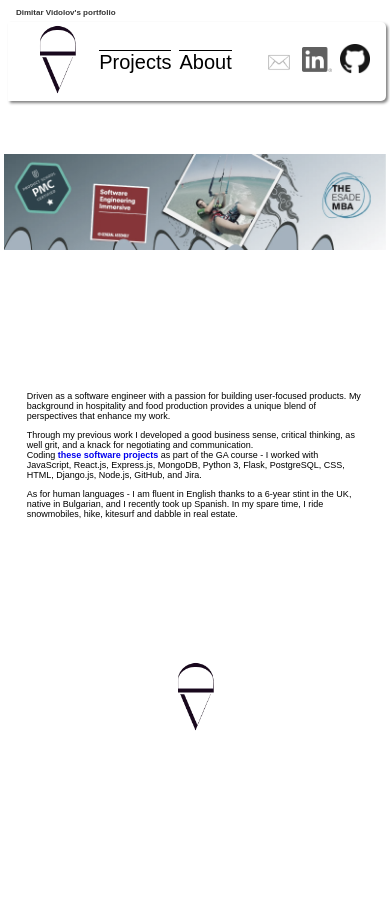
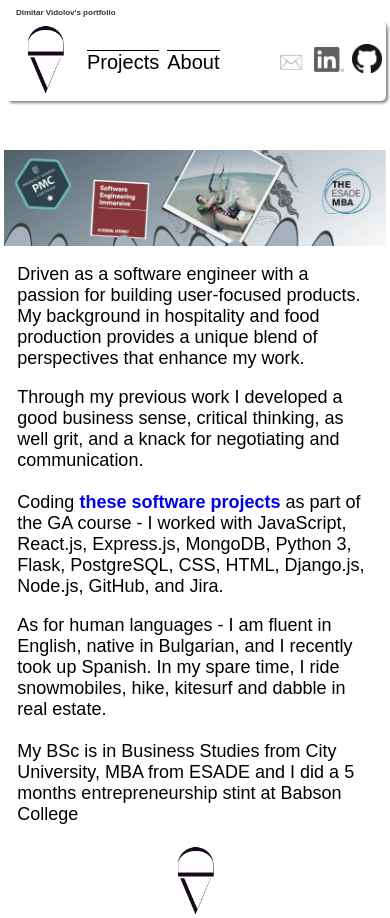
Before and after one commit to Dumblevor/portfolio, a React (Create React App) app: page /about in a window 390 px wide. Before the commit the page ends 874 px from the top, so only its background shows below. Built offline with nearby package versions, Linux system fonts and the light colour scheme.

Commit message:
polishing

```diff
--- a/public/index.html
+++ b/public/index.html
@@ -13,7 +13,7 @@
 
     <meta property="og:image" content="./screen-social.png"/>
 
-    <link rel="apple-touch-icon" href="%PUBLIC_URL%/favicon.ico" />
+    <link rel="apple-touch-icon" href="%PUBLIC_URL%/favicon1.webp" />
     <link rel="manifest" href="%PUBLIC_URL%/manifest.json" />
     <title className="title">Dimitar Vidolov portfolio</title>
 
--- a/src/Components/About.css
+++ b/src/Components/About.css
@@ -6,20 +6,31 @@
   flex-direction: column;
   justify-content: space-evenly;
   align-items: center;
-  height: 100vh;
+  height: 90vh;
 }
+
+
 
 .textwrapper {
   width: 50%;
 }
 
 .navHashLink {
-text-decoration: none;
-font-weight: bold;
+  text-decoration: none;
+  font-weight: bold;
 }
 
 @media only screen and (max-width: 1200px) {
   .textwrapper {
-    width: 90%;
+    width: 95%;
   }
+
+  .aboutwrapper > .coverart {
+    margin-top: 8em;
+  }
+
+  .textwrapper>p {
+    font-size: 18px;
+  }
+
 }
--- a/src/Components/About.js
+++ b/src/Components/About.js
@@ -9,6 +9,7 @@ export default function About() {
 
   return (
     <div className="aboutwrapper">
+      <span/>
       <img className="coverart" alt="coverart" src={coverArt} />
 
       <div className="textwrapper">
@@ -16,11 +17,14 @@ export default function About() {
           My background in hospitality and food production provides a unique blend
           of perspectives that enhance my work.</p>
         <p>Through my previous work I developed a good business sense, critical thinking, as well grit, and a knack for negotiating and communication.
+          <br />
           <br /> Coding <NavHashLink className="navHashLink" to="/#section2">
              these software projects</NavHashLink> as part of the GA course - I worked with JavaScript, React.js, Express.js, MongoDB, Python 3, Flask, PostgreSQL, CSS, HTML, Django.js, Node.js, GitHub, and Jira.
         </p>
         <p>
-          As for human languages - I am fluent in English thanks to a 6-year stint in the UK, native in Bulgarian, and I recently took up Spanish. In my spare time, I ride snowmobiles, hike, kitesurf and dabble in real estate.
+          As for human languages - I am fluent in English, native in Bulgarian, and I recently took up Spanish. In my spare time, I ride snowmobiles, hike, kitesurf and dabble in real estate. <br/>
+          <br />
+          My BSc is in Business Studies from City University, MBA from ESADE and I did a 5 months entrepreneurship stint at Babson College
         </p>
       </div>
       <img className="logo" alt="Dimitar Vidolov logo" src={dvLogo} />
--- a/src/Components/Landing.css
+++ b/src/Components/Landing.css
@@ -100,7 +100,6 @@ section {
   margin-top: 4em;
   max-width: 45%;
   font-family: 'Overpass', sans-serif;
-  align-self: center;
 }
 
 #section2 {
@@ -166,6 +165,10 @@ section {
     max-width: 80%;
   }
 
+  .avatar-text > h2 {
+    text-align: center;
+
+  }
   .avatar-text > p {
     font-size: 1.1em;
   }
--- a/src/Components/Navbar.css
+++ b/src/Components/Navbar.css
@@ -84,7 +84,6 @@ h1 {
 
   .headerStyle {
     width: 97%;
-    position: fixed;
 
   }
 
@@ -98,10 +97,8 @@ h1 {
 
 @media only screen and (max-width: 450px) {
   .headerStyle {
-    position: fixed;
-    justify-content: space-around;
+    justify-content: space-between;
   }
-
 
 
   .navlink {
--- a/src/Components/Project.js
+++ b/src/Components/Project.js
@@ -13,7 +13,7 @@ export default function Project(props) {
       <div className="contentBlock">
         {props.id !== 1
         ? <img className="projectScreen" src={props.screen} alt={`${props.name} screen `} />
-        : <video className="projectScreen" autoPlay muted >
+        : <video className="projectScreen" controlsList="nodownload" controls>
             <source className="" src={props.screen} type="video/mp4" />
           </video>
         }
```
Also changed, not shown: public/favicon1.webp (added).
